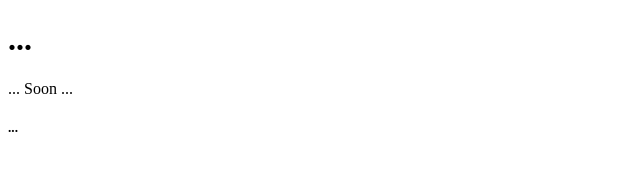
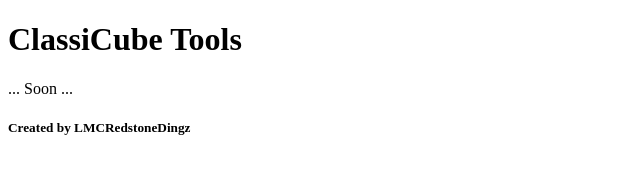
Before and after one commit to LMCRedstoneDingz/bluestone, a plain HTML site: page cc/index.html in a window 1280 px wide. Shown: the whole page, without its empty margins (0-640 px from the left). Drawn offline with Linux system fonts and the light colour scheme.

Commit message:
Update index.html

```diff
--- a/cc/index.html
+++ b/cc/index.html
@@ -2,15 +2,17 @@
 <html>
   <head>
     <title>...</title>
+    <link rel="stylesheet" href="style.css">
+    <link rel="icon" href="favicon.ico">
   </head>
   <body>
     <header>
-      <h1>...</h1>
+      <h1>ClassiCube Tools</h1>
     </header>
     <div>
       ... Soon ...
     </div>
     <footer>
-      <h5>...</h5>
+      <h5>Created by LMCRedstoneDingz</h5>
     </footer>
 </html>
```
